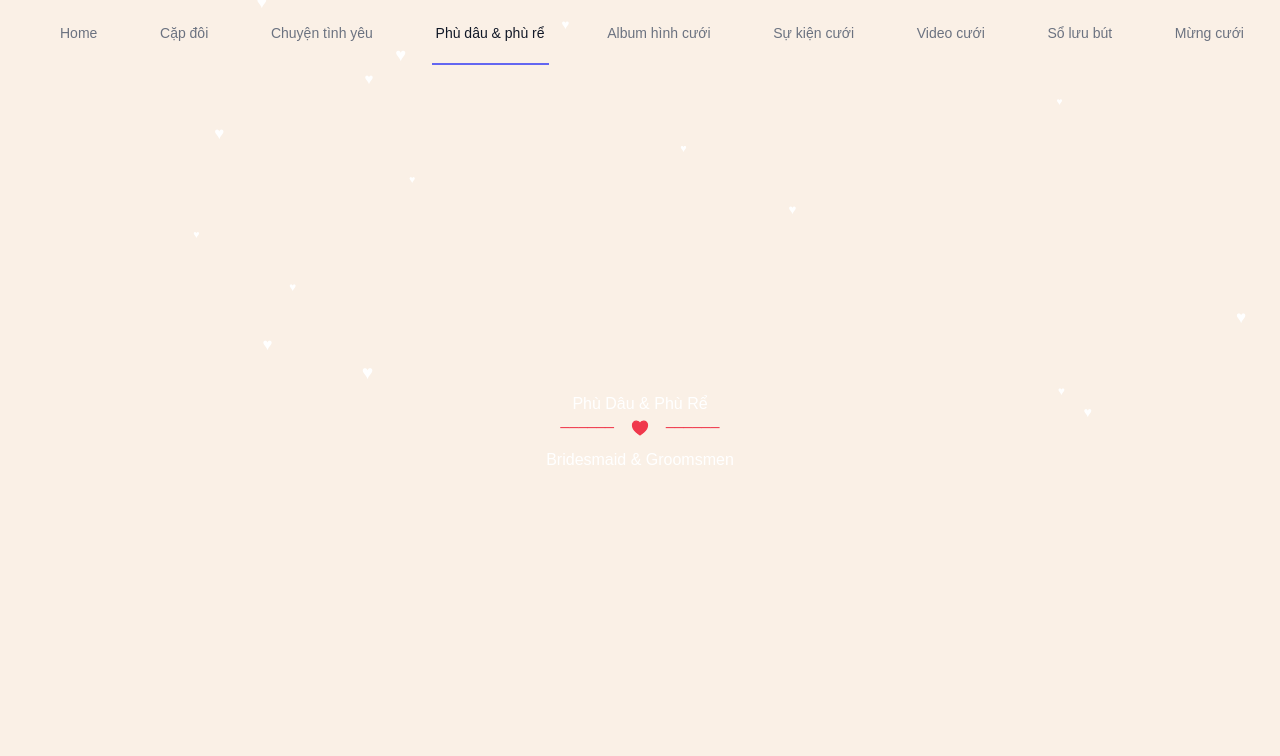
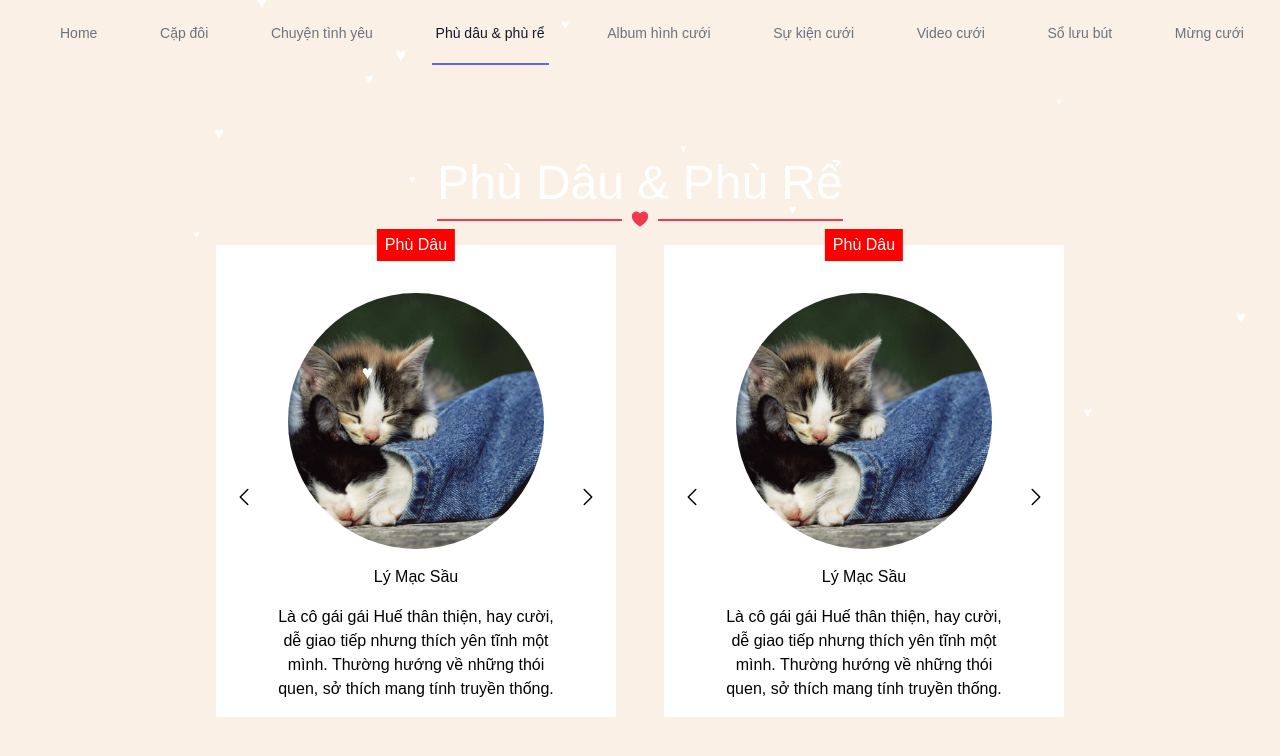
Before and after one commit to vgdackhai/wedding, a Next.js app: page /bridesmaid-groomsmen in a window 1280 px wide. Shown: the top 756 px of the page. Built offline with nearby package versions, Linux system fonts and the light colour scheme.

Commit message:
feat: bridesmaid-groomsmen

```diff
--- /dev/null
+++ b/src/app/bridesmaid-groomsmen/Item.tsx
@@ -0,0 +1,19 @@
+import Image from "next/image";
+
+interface Props {
+  name: string;
+  description: string;
+  image: string;
+}
+
+export const Item = ({ description, image, name }: Props) => {
+  return (
+    <div className="flex flex-col justify-center items-center gap-4 text-black w-72">
+      <div className="relative w-64 h-64 aspect-square rounded-full overflow-hidden">
+        <Image src={image} alt="" fill className="object-cover" />
+      </div>
+      <div>{name}</div>
+      <div className="text-center">{description}</div>
+    </div>
+  );
+};
--- /dev/null
+++ b/src/app/bridesmaid-groomsmen/ItemWrapper.tsx
@@ -0,0 +1,36 @@
+import { ChevronLeftIcon, ChevronRightIcon } from "@heroicons/react/24/outline";
+import Image from "next/image";
+import { Item } from "./Item";
+
+export const ItemWrapper = () => {
+  return (
+    <div className="p-4 relative bg-white min-w-72">
+      <div
+        className="absolute text-nowrap top-0 left-1/2 -translate-y-1/2 -translate-x-1/2 p-1 px-2"
+        style={{
+          background: "red",
+        }}
+      >
+        Phù Dâu
+      </div>
+      <div className="flex gap-4 mt-8">
+        <div className="w-6 h-auto flex items-center justify-center">
+          <ChevronLeftIcon className="w-6 h-6 text-black" />
+        </div>
+        <div className="overflow-hidden relative">
+          <Item
+            image="/home.jpg"
+            name="Lý Mạc Sầu"
+            description="Là cô gái gái Huế thân thiện, hay cười, dễ giao tiếp nhưng thích yên
+            tĩnh một mình. Thường hướng về những thói quen, sở thích mang tính
+            truyền thống."
+          />
+        </div>
+
+        <div className="w-6 h-auto flex items-center justify-center">
+          <ChevronRightIcon className="w-6 h-6 text-black" />
+        </div>
+      </div>
+    </div>
+  );
+};
--- a/src/app/bridesmaid-groomsmen/page.tsx
+++ b/src/app/bridesmaid-groomsmen/page.tsx
@@ -1,3 +1,10 @@
+import { ItemWrapper } from "./ItemWrapper";
+
 export default function BridesmaidGroomsmen() {
-    return <div>Bridesmaid & Groomsmen</div>;
+  return (
+    <div className="flex flex-col sm:flex-row gap-12">
+      <ItemWrapper />
+      <ItemWrapper />
+    </div>
+  );
 }
--- a/src/components/PageWrapper/index.tsx
+++ b/src/components/PageWrapper/index.tsx
@@ -11,13 +11,11 @@ export const PageWrapper = ({ title, children }: Props) => {
     <div className="max-w-5xl min-h-full mx-auto flex items-center justify-center p-10 text-white">
       <div>
         <div className="flex flex-col justify-center items-center animate-fade-up">
-          <div className="mb-2">{title}</div>
-          <div className="text-[#f0394d] flex items-center gap-4 -mt-4 mb-4">
-            <div>______</div>
-            <span className="-mb-4">
-              <HeartIcon className="w-5 h-5" color="#f0394d" fill="#f0394d" />
-            </span>
-            <div>______</div>
+          <div className="mb-2 text-5xl border-b-2 border-[#f0394d] leading-normal">
+            {title}
+          </div>
+          <div className="text-[#f0394d] flex items-center gap-4 -mt-5 mb-4 bg-[#faf0e6] px-2">
+            <HeartIcon className="w-5 h-5" color="#f0394d" fill="#f0394d" />
           </div>
         </div>
         {children}
```
